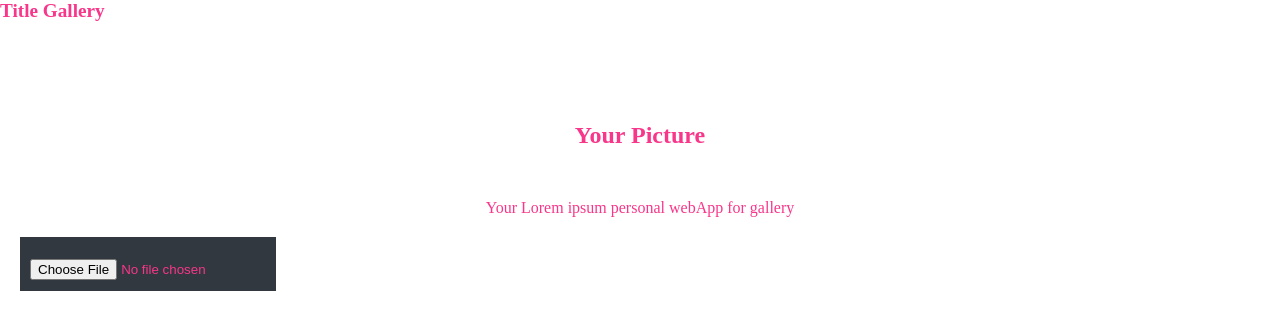
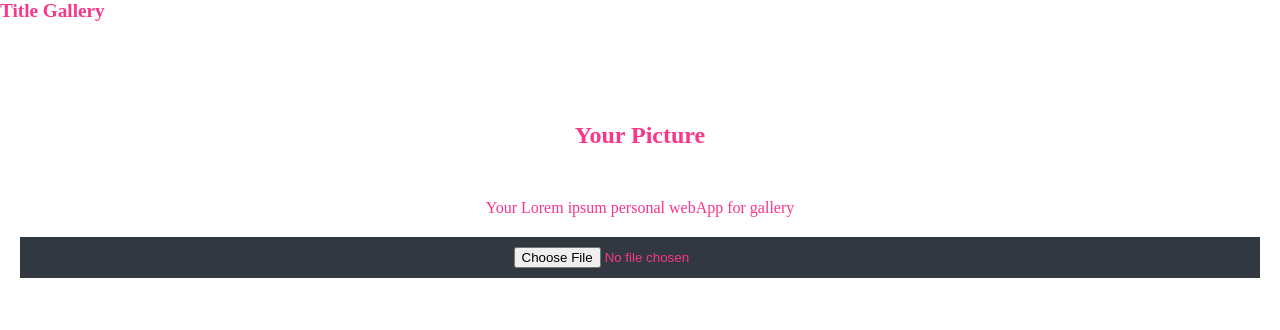
Before and after one commit to marcinoles87/photoapp, a React (Create React App) app: page / in a window 1280 px wide. Shown: the top 330 px of the page. Built offline with nearby package versions, Linux system fonts and the light colour scheme.

Commit message:
work with storage firebase

```diff
--- a/src/App.css
+++ b/src/App.css
@@ -1,8 +1,12 @@
 .form{
     margin: 20px;
-    width: 20vw;
+    width: auto;
     background-color: rgb(49, 56, 63);
     padding: 10px;
     font-size: 30px;
     color: rgb(108, 68, 231);
+    display: flex;
+    flex-direction: column;
+    justify-content: center;
+    align-items: center;
 }
--- a/src/components/Progresbar.js
+++ b/src/components/Progresbar.js
@@ -1,10 +1,17 @@
-import React from 'react'
+import React, { useEffect } from 'react'
 import useStorage from '../hooks/useStorage';
 import './progressbar.css'
 
 function Progresbar({file , setFile}) {
   const {url , progress} = useStorage(file)
-  console.log(progress , url)
+
+  useEffect( () =>{
+
+    if(url) {
+      setFile(null)
+    }
+  }, [url , setFile])
+
   return (
     <div className='progress-bar' style={{width : progress + '%'}}>{progress}</div>
   )
--- a/src/components/progressbar.css
+++ b/src/components/progressbar.css
@@ -1,3 +1,8 @@
 .progress-bar{
-    background-color: greenyellow;
+
+    background-color: rgb(9, 0, 105);
+    border: 2px solid white;
+    border-radius: 20px;
+    text-align: center;
+    color:white;
 }
--- a/src/hooks/useStorage.js
+++ b/src/hooks/useStorage.js
@@ -1,6 +1,6 @@
 import React from 'react'
 import { useState , useEffect } from 'react';
-import {projectStorage} from '../firebase/config'
+import {projectStorage , projectFirestore} from '../firebase/config'
 import { getMetadata, getStorage , ref , uploadBytes, uploadBytesResumable , getDownloadURL} from 'firebase/storage';
 
 function useStorage(file) {
@@ -20,6 +20,7 @@ function useStorage(file) {
         const storag = getStorage();
         const storageRef = ref(storag , 'img/' + file.name);
         const uploadTask = uploadBytesResumable(storageRef , file , metadata)
+        const collectionRef =
 
         uploadTask.on('state_changed' ,
         (snapshot) => {
```
